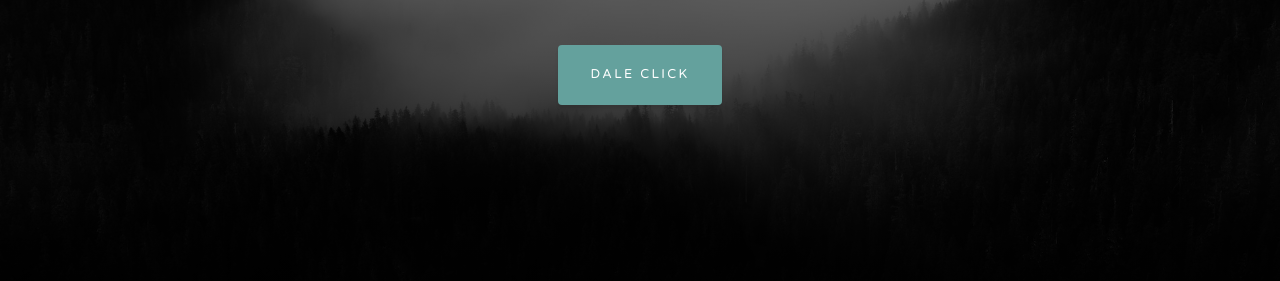
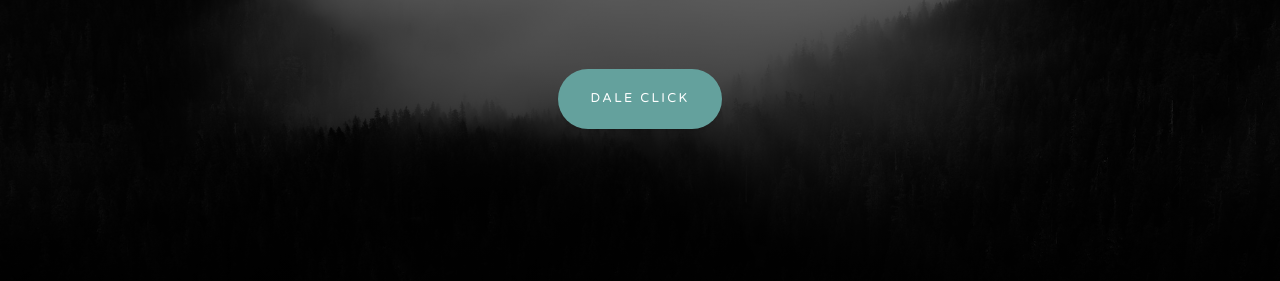
Before and after one commit to juanchi0/Juanpagina1, a plain HTML site: page index.html in a window 1280 px wide. Shown: the part 469-750 px from the top of the page. Drawn offline with nearby package versions, Linux system fonts and the light colour scheme.

Commit message:
Update index.html

```diff
--- a/index.html
+++ b/index.html
@@ -23,7 +23,7 @@
                 <div class="mx-auto text-center">
                     <h1 class="mx-auto my-0 text-uppercase">Pagina en clase&nbsp;</h1>
                     <h2 class="text-white-50 mx-auto mt-2 mb-5">Juan Muñoz 2do BT "D"</h2>
-                   <a href="https://www.youtube.com/watch?v=UUc_qgna10M" class="btn btn-primary js-scroll-trigger">Dale Click</a>
+                   <a href="https://youtu.be/FiLBAyqyl7U" class="btn btn-primary btn-xl rounded-pill mt-5">Dale Click</a>
                 </div>
             </div>
         </header>
```
